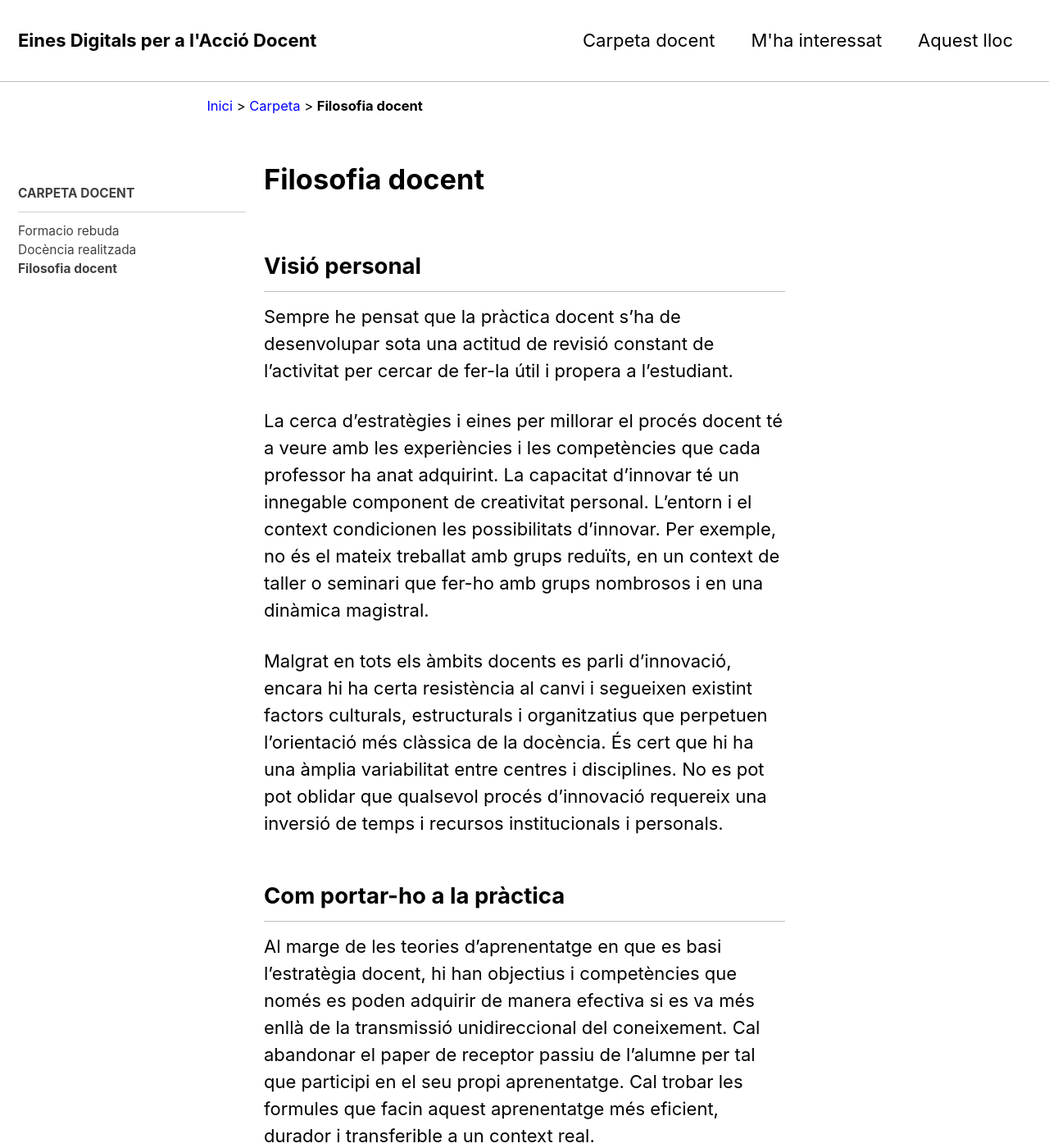
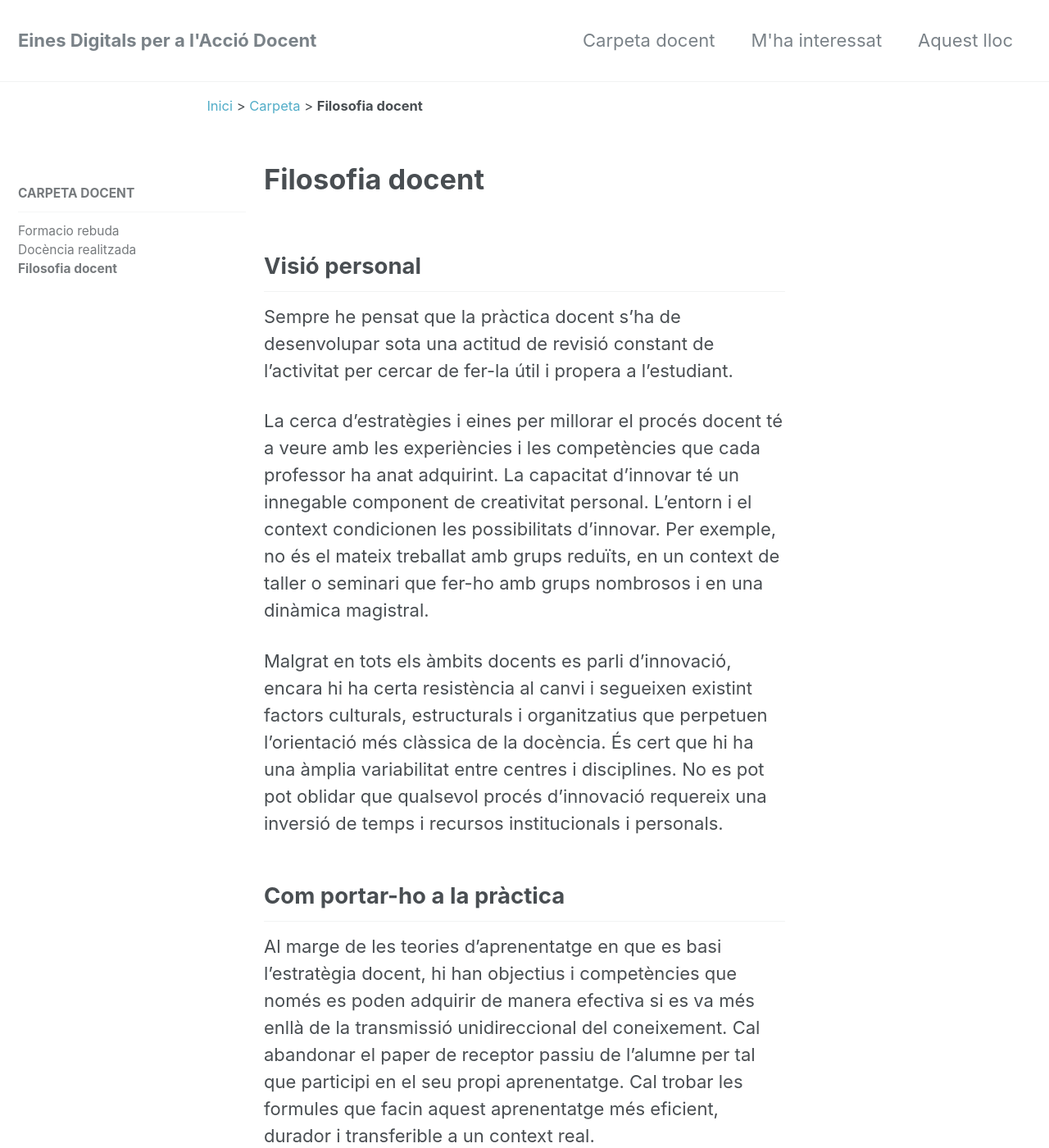
Before and after one commit to jepcastel/github.io, a Jekyll site: the page built from _carpeta/03Filosofia-docent.md, in a window 1280 px wide and 1400 px high. Shown: the whole window at 82% size. Built offline with Jekyll 4.4.1, drawn with Linux system fonts in a browser that asks for light colours; nearby versions of some CDN libraries.

Commit message:
Update _config.yml

```diff
--- a/_config.yml
+++ b/_config.yml
@@ -10,9 +10,10 @@
 # Review documentation to determine if you should use `theme` or `remote_theme`
 # https://mmistakes.github.io/minimal-mistakes/docs/quick-start-guide/#installing-the-theme
 
+theme: jekyll-theme-dinky
 #theme                    : "minimal-mistakes-jekyll"
-remote_theme           : "mmistakes/minimal-mistakes"
-minimal_mistakes_skin    : "contrast" # "air", "aqua", "contrast", "dark", "dirt", "neon", "mint", "plum", "sunrise"
+#remote_theme           : "mmistakes/minimal-mistakes"
+#minimal_mistakes_skin    : "contrast" # "air", "aqua", "contrast", "dark", "dirt", "neon", "mint", "plum", "sunrise"
 
 # Site Settings
 locale                   : "ca-ES"
@@ -302,6 +303,3 @@ defaults:
       layout: single
       author_profile: false
       share: true
-
-
-theme: jekyll-theme-dinky
```
